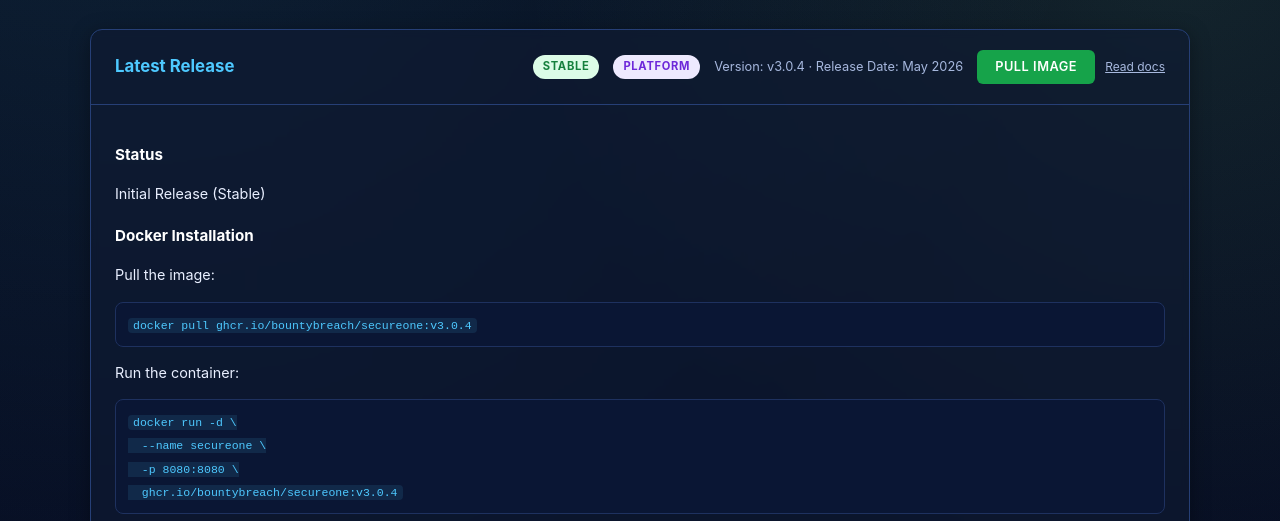
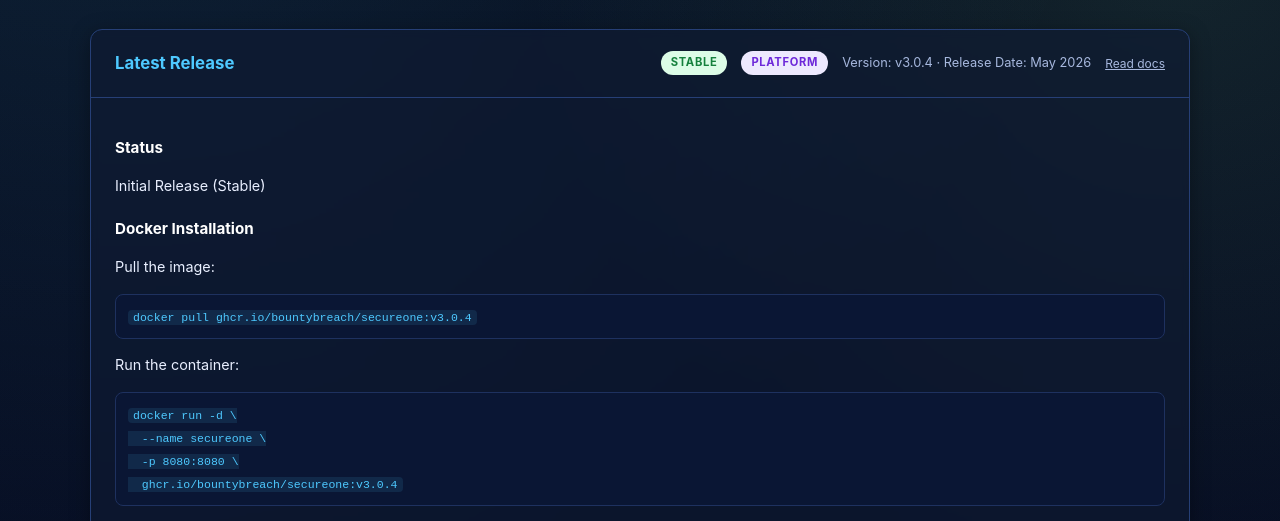
Before and after one commit to bountybreach/bountybreach.github.io, a plain HTML site: page downloads.html in a window 1280 px wide. Shown: the part 212-733 px from the top of the page. Drawn offline with Linux system fonts and the light colour scheme.

Commit message:
Removed PULL image

```diff
--- a/downloads.html
+++ b/downloads.html
@@ -44,7 +44,6 @@
         <span class="badge badge-platform">Platform</span>
         <span class="dl-release-meta">Version: v3.0.4 · Release Date: May 2026</span>
         <div class="dl-release-actions">
-          <a class="btn dl-btn-download" href="https://ghcr.io/bountybreach/secureone" target="_blank" rel="noreferrer">PULL IMAGE</a>
           <a class="dl-checksum-link" href="docs.html">Read docs</a>
         </div>
       </div>
```
